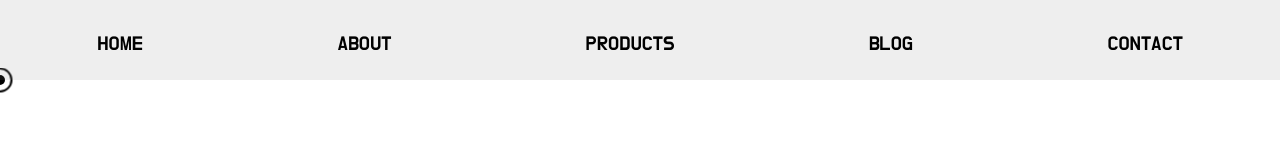
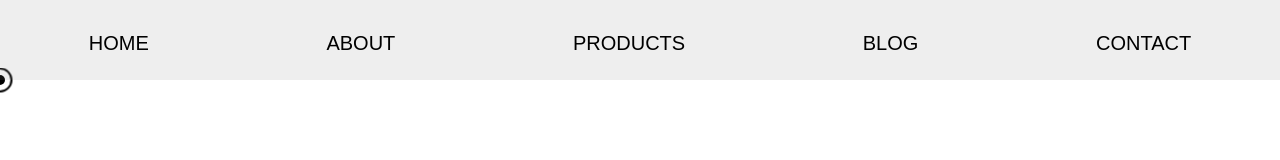
Before and after one commit to kenreano/kenreano.github.io, a plain HTML site: page index.html in a window 1280 px wide. Drawn offline with Linux system fonts and the light colour scheme.

Commit message:
change font

```diff
--- a/style.css
+++ b/style.css
@@ -2,7 +2,7 @@
   margin: 0;
   padding: 0;
   box-sizing: border-box;
-  font-family: 'Do Hyeon', sans-serif;
+  font-family: sans-serif;
   cursor: none;
 }
 
```
